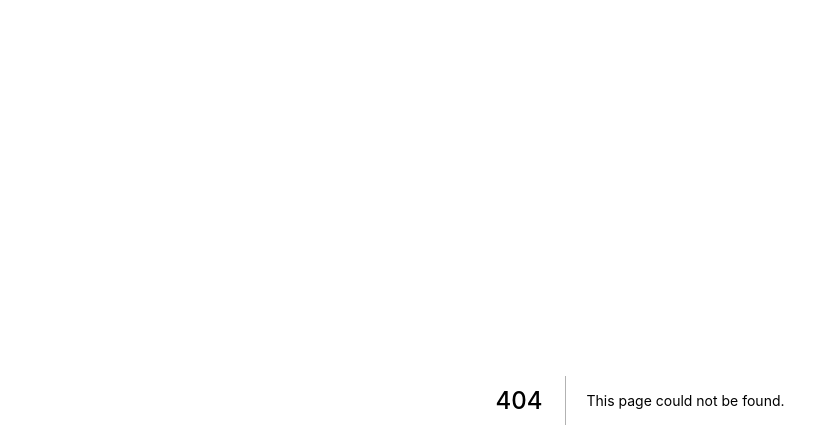
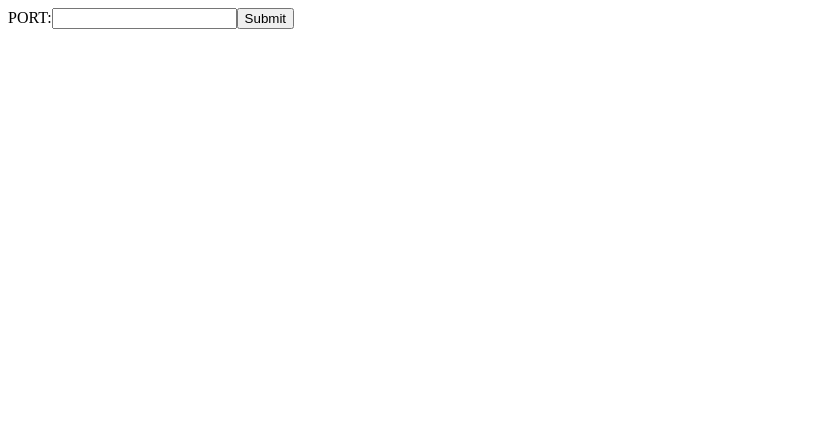
Before and after one commit to techno-tanoC/azuki, a Next.js app in the folder client/: page /config in a window 1280 px wide. Before the commit this address had no page. Shown: the top 448 px of the page, without its empty margins (0-839 px from the left). Built offline with nearby package versions, Linux system fonts and the light colour scheme.

Commit message:
add config page

```diff
--- /dev/null
+++ b/client/pages/config.tsx
@@ -0,0 +1,31 @@
+import {useEffect, useState} from 'react'
+
+export default function Config() {
+  const [port, setPort] = useState("")
+
+  useEffect(() => {
+    const p = localStorage.getItem("port")
+    setPort(p)
+  }, [])
+
+  const handleChange = event => {
+    setPort(event.target.value)
+  }
+
+  const handleSubmit = (event) => {
+    localStorage.setItem("port", port)
+    event.preventDefault()
+  }
+
+  return (
+    <div>
+      <form onSubmit={handleSubmit}>
+        <label>
+          PORT:
+          <input type="number" name="port" value={port} onChange={handleChange} />
+        </label>
+        <input type="submit" value="Submit" />
+      </form>
+    </div>
+  )
+}
```
Also changed, not shown: client/pages/index.tsx (+4 -7 lines).
